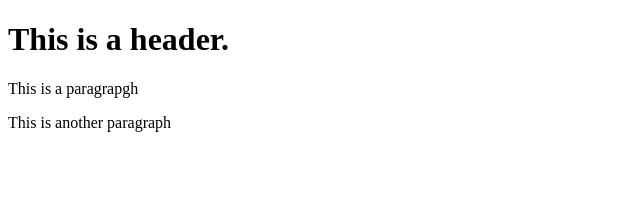
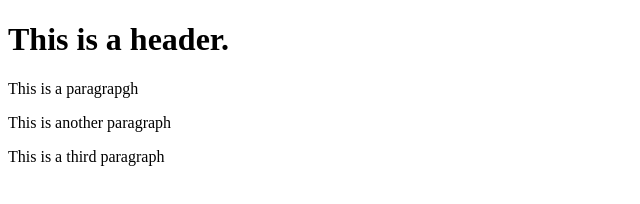
Before and after one commit to ayushkumar323/git-test, a website: page index.html in a window 1280 px wide. Shown: the whole page, without its empty margins (0-640 px from the left). Drawn offline with Linux system fonts and the light colour scheme.

Commit message:
4th commit

```diff
--- a/index.html
+++ b/index.html
@@ -7,5 +7,6 @@
         <h1>This is a header.</h1>
         <p>This is a paragrapgh</p>
         <p>This is another paragraph</p>
+        <p>This is a third paragraph</p>
     </body>
 </html>
```
Also changed, not shown: package.json (added, +24 -0 lines), 1 other file.
